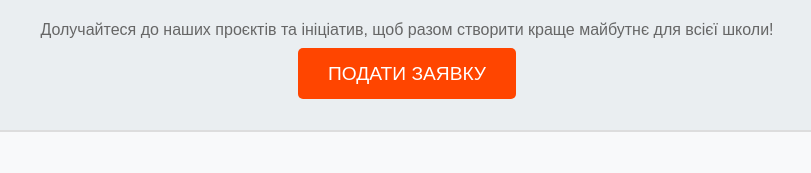
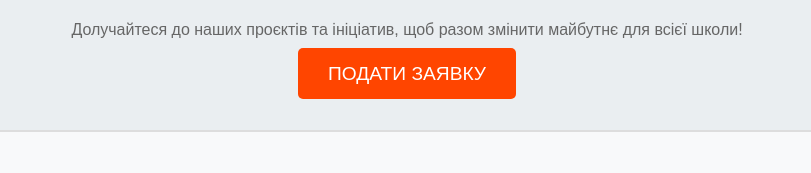
Before and after one commit to MagnumInventor/OM-Portal, a plain HTML site: page School Hub — копия/FRONT/HTML/(about-us)index.html in a window 1280 px wide. Shown: the part 1951-2124 px from the top of the page, 233-1044 px from the left. Drawn offline with Linux system fonts and the light colour scheme; files that its build step writes are made by us from their sources.

Commit message:
Update (about-us)index.html

```diff
--- a/School Hub — копия/FRONT/HTML/(about-us)index.html
+++ b/School Hub — копия/FRONT/HTML/(about-us)index.html
@@ -74,7 +74,7 @@
 
             <section id="get-involved">
                 <h2>Приєднуйтесь до нас!</h2>
-                <p>Долучайтеся до наших проєктів та ініціатив, щоб разом створити краще майбутнє для всієї школи!</p>
+                <p>Долучайтеся до наших проєктів та ініціатив, щоб разом змінити майбутнє для всієї школи!</p>
                 <a href="https://forms.gle/o684wupb8Epktr4H6" class="cta-button">Подати заявку</a>
             </section>
 
```
